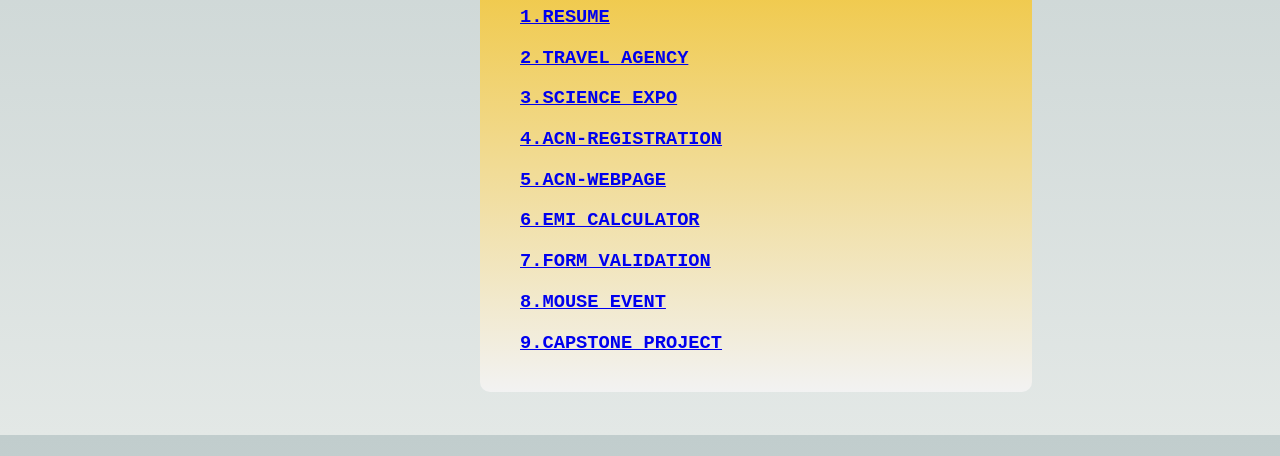
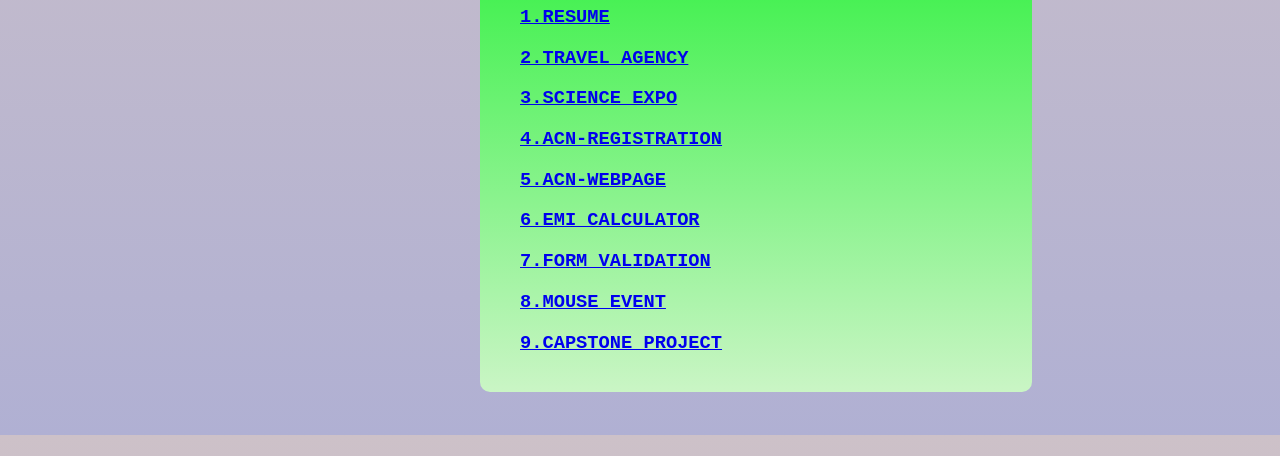
Before and after one commit to koushi-21/UID_Assignments, a plain HTML site: page index.html in a window 1280 px wide. Shown: the part 344-800 px from the top of the page. Drawn offline with Linux system fonts and the light colour scheme.

Commit message:
Update style.css

```diff
--- a/style.css
+++ b/style.css
@@ -2,13 +2,13 @@
 		 font-family:'Courier New', Courier, monospace;
 	   }
 	   body{
-		   background: linear-gradient(#c1cdcd,#e3e8e6);
+		   background: linear-gradient(#cdc1c8,#b0b0d3);
 		   height: 750px;
 		   font-family:'Courier New', Courier, monospace;
 	   }
 
 	  div.main{
-			      background:linear-gradient(rgb(240, 194, 45)	,rgb(242, 242, 242));
+			      background:linear-gradient(rgb(45, 240, 61)	,rgb(202, 245, 197));
 				  border-radius:10px;
 				  padding: 10px 200px 20px 40px;
 				  margin: 250px;
```
